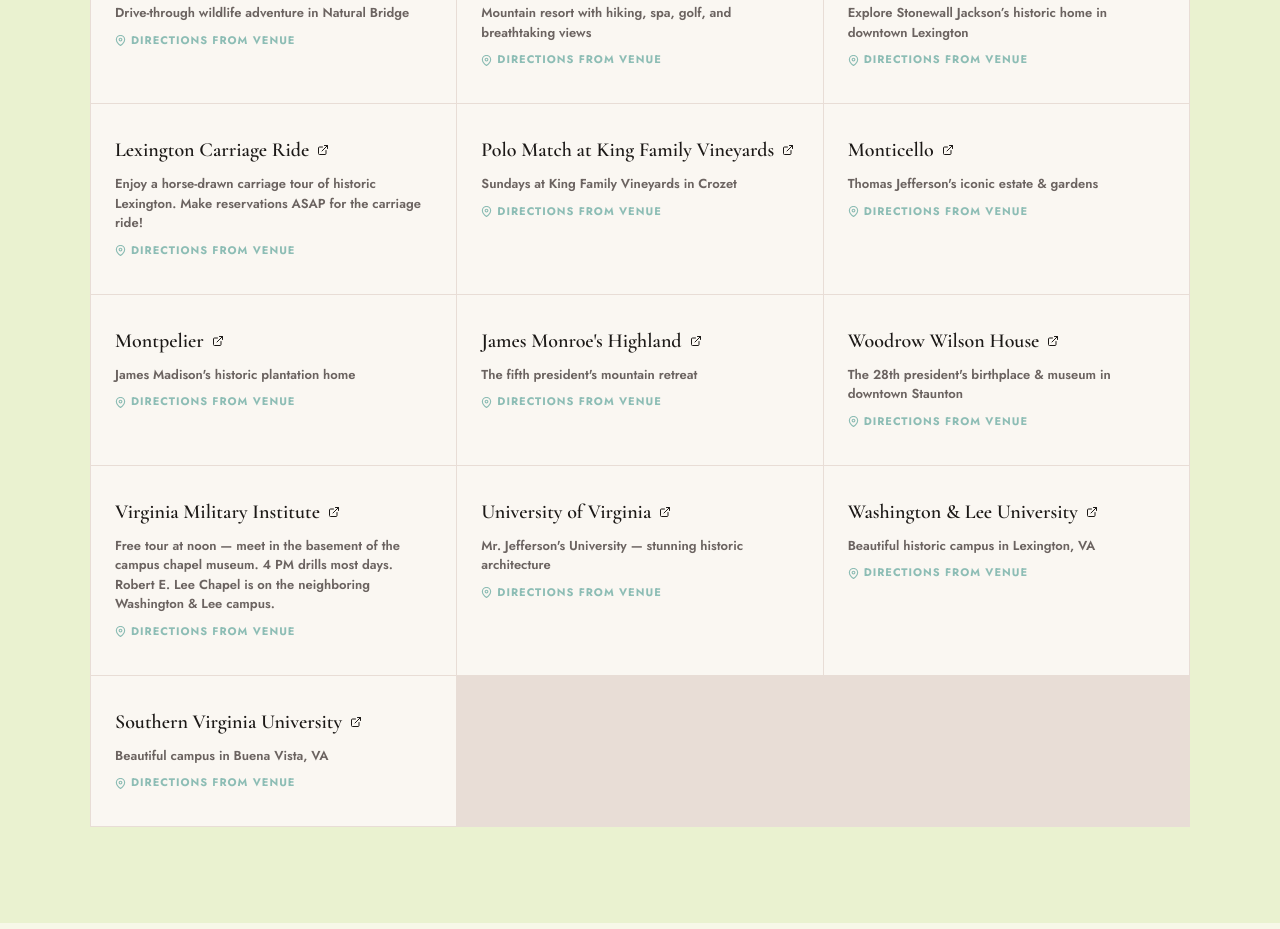
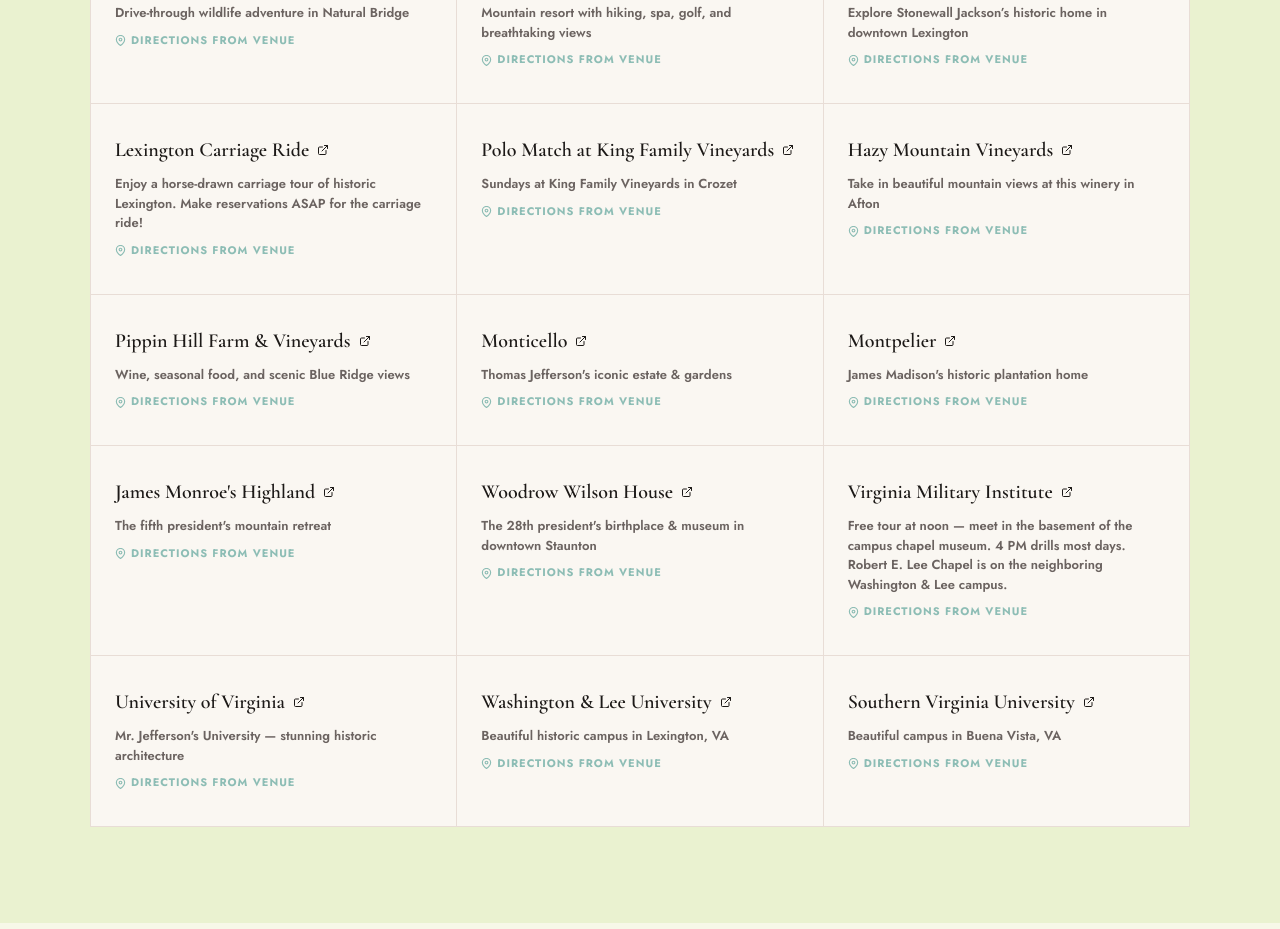
Before and after one commit to tatematley/devyn-and-jace, a React (Vite) app: page /schedule in a window 1280 px wide. Shown: the part 2660-3589 px from the top of the page. Built offline with nearby package versions, Linux system fonts and the light colour scheme.

Commit message:
last additions

```diff
--- a/src/pages/Schedule.tsx
+++ b/src/pages/Schedule.tsx
@@ -260,6 +260,19 @@
     desc: 'Sundays at King Family Vineyards in Crozet',
     url: 'https://www.kingfamilyvineyards.com/polo',
     mapsQuery: 'King Family Vineyards, Crozet, VA',
+  },
+  // Wineries
+  {
+    name: 'Hazy Mountain Vineyards',
+    desc: 'Take in beautiful mountain views at this winery in Afton',
+    url: 'https://www.hazy-mountain.com/',
+    mapsQuery: 'Hazy Mountain Vineyards, Afton, VA',
+  },
+  {
+    name: 'Pippin Hill Farm & Vineyards',
+    desc: 'Wine, seasonal food, and scenic Blue Ridge views',
+    url: 'https://www.pippinhillfarm.com/visit-us/',
+    mapsQuery: 'Pippin Hill Farm & Vineyards, North Garden, VA',
   },
   // Historic Sites
   {
```
